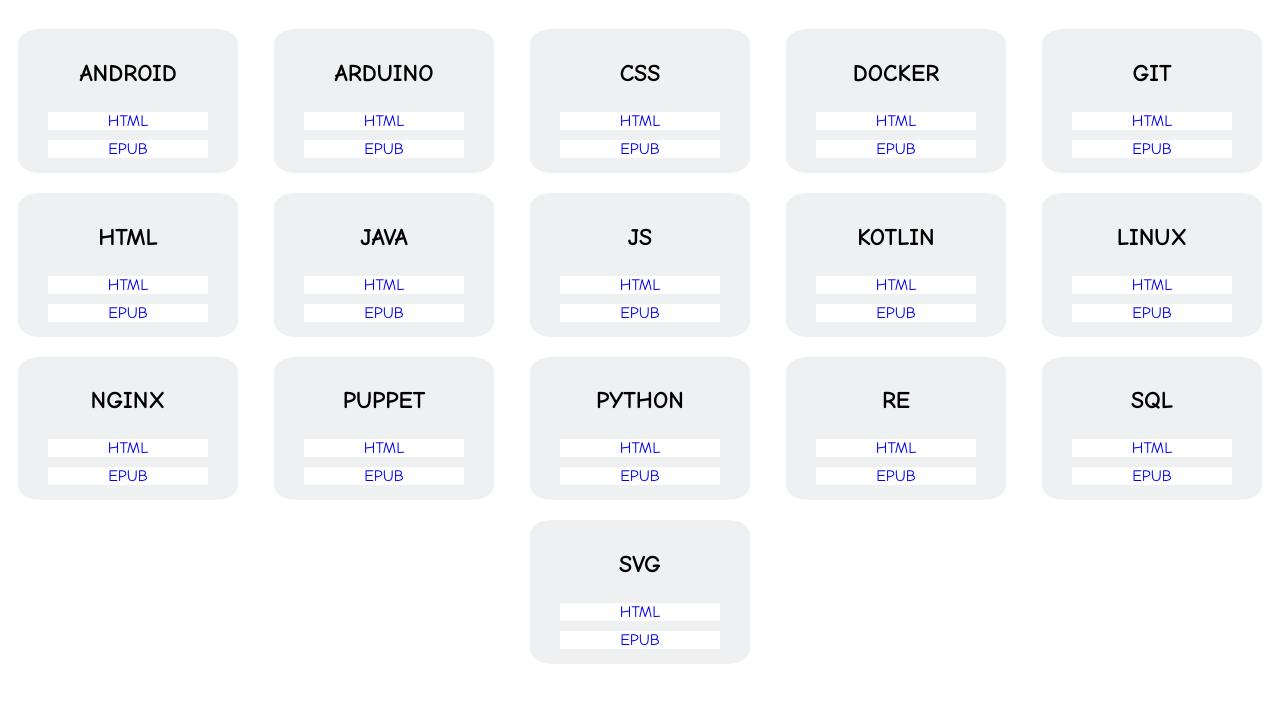
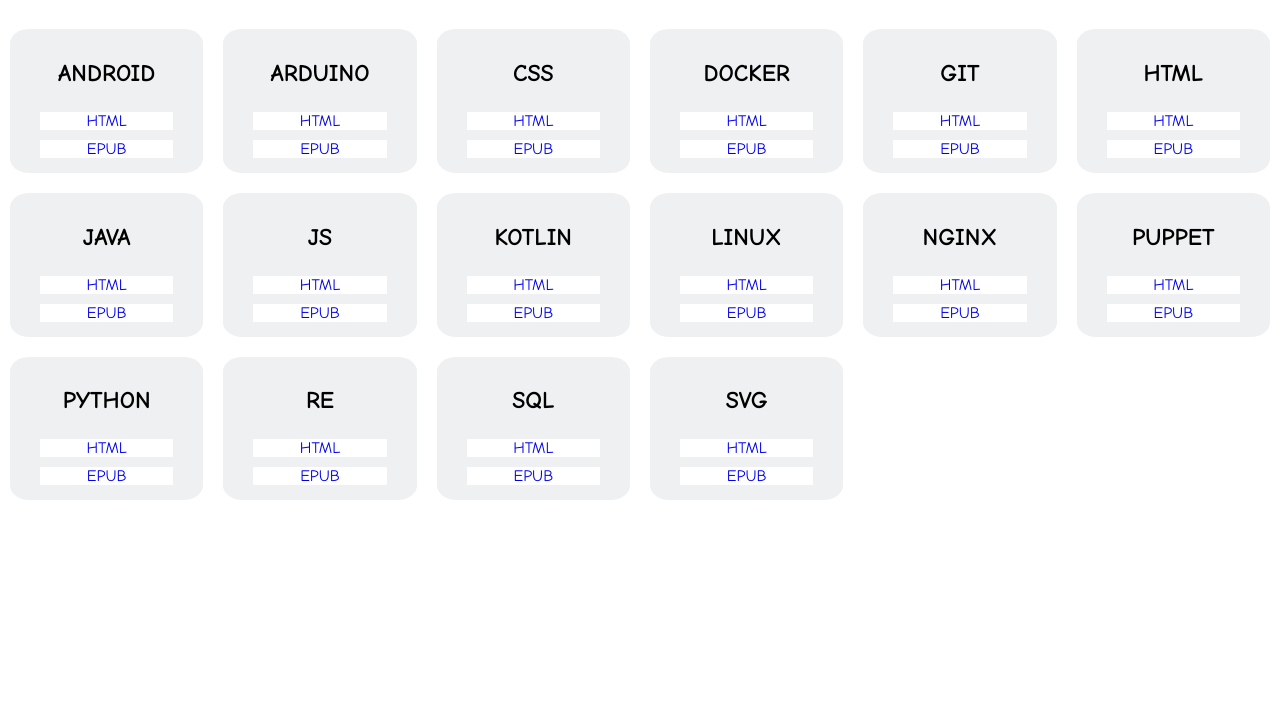
Before and after one commit to ilnurgi/gii_docs, a plain HTML site: page index.html in a window 1280 px wide. Shown: the part 61-764 px from the top of the page. Drawn offline with Linux system fonts and the light colour scheme.

Commit message:
update index.html

```diff
--- a/index.html
+++ b/index.html
@@ -19,15 +19,11 @@
                 justify-content: space-around;
             }
             .items {
-                display: flex;
-                flex-wrap: wrap;
-                justify-content: space-around;
-                align-items: center;
+                display: grid;
+                grid-template-columns: repeat(auto-fit, minmax(200px, 1fr));
             }
             .item {
-                flex: 1 1 160px;
                 border-radius: 10%;
-
                 margin: 10px;
 
                 display: flex;
```
